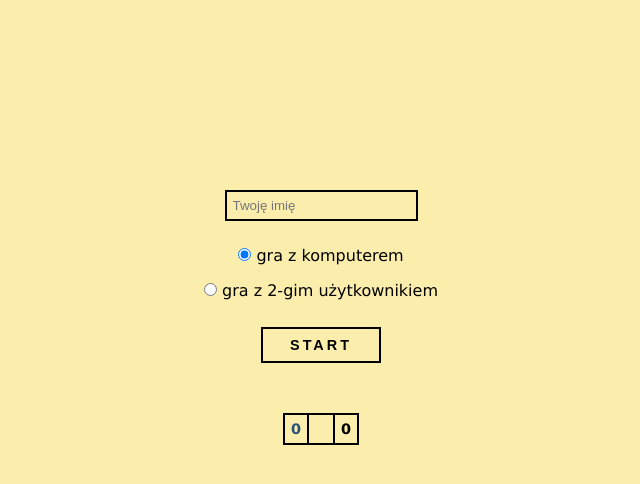
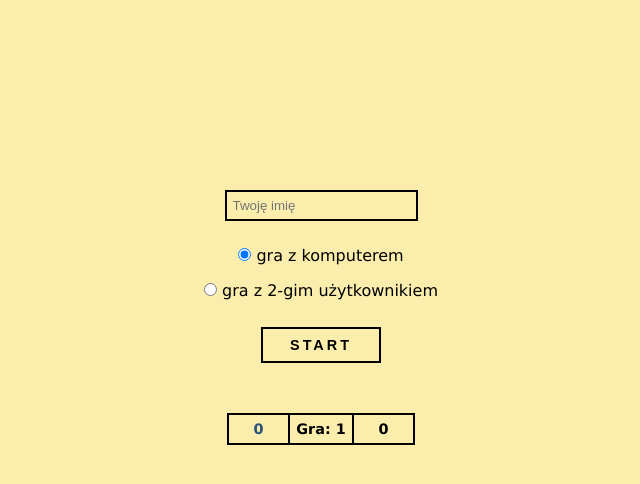
Before and after one commit to tomi0505/TicTacToe, a website built with webpack: page src/index.html in a window 1280 px wide. Both pictures are taken after a click on the button "START". Shown: the whole page, without its empty margins (319-959 px from the left). Built offline with nearby package versions, Linux system fonts and the light colour scheme.

Commit message:
updateWinnerPlayers test works

```diff
--- a/src/index.html
+++ b/src/index.html
@@ -43,6 +43,10 @@
 			<section class="game-results-panel-b game-results-panel-b--hidden">
 				<div class="game-results-panel-b__container">
 					<span class="game-results-panel-b__player-1 user-1-h">0</span>
+					<span class="game-results-panel-b__game-counter-container">
+						Gra:
+						<span class="game-results-panel-b__game-counter">1</span>
+					</span>
 					<span class="game-results-panel-b__player-2">0</span>
 				</div>
 			</section>
--- a/src/js/AI.js
+++ b/src/js/AI.js
@@ -36,6 +36,7 @@ class AI extends Player {
         this.checkUnactiveArea(this, activeArea);
 
         if(this.doIWin()) {
+          this.winner = true;
           this.showWinnerModal();
           return;
         } else if(!this.gameOverWithoutWinner()) {
--- a/src/js/App.js
+++ b/src/js/App.js
@@ -13,10 +13,26 @@ class App {
 		this.player2NameInput = document.getElementById('player2NameInput');
 		this.startGameBtn = document.querySelector('.start-game-btn-b');
 		this.gameResultsPanelEl = document.querySelector('.game-results-panel-b');
+    this.gameCounterEl = document.querySelector('.game-results-panel-b__game-counter');
+    this.gameResultsPanelPlayer1El = document.querySelector('.game-results-panel-b__player-1');
+    this.gameResultsPanelPlayer2El = document.querySelector('.game-results-panel-b__player-2');
 		this.startGameAgainBtn = document.querySelector('.start-new-game-again-btn-b');
     this.gameWinnerModalEl = document.querySelector('.modal-b');
 		this.startGameBtnHandler();
 	}
+
+	updateWinnerPlayers() {
+    const player1GameWinners = this.games.filter(game => {
+      return game.player1.winner === true;
+    });
+
+    const player2GameWinners = this.games.filter(game => {
+      return game.player2.winner === true;
+    });
+
+    console.log('player1GameWinners: ', player1GameWinners.length);
+    console.log('player2GameWinners: ', player2GameWinners.length);
+  }
 
   clearGameAreaEl() {
     const gameAreaEl = document.querySelector('.game-area-b');
@@ -58,6 +74,9 @@ class App {
 	}
 
 	startGame() {
+    console.log('this.games: ', this.games);
+    this.gameCounterEl.textContent = this.games.length + 1;
+    this.updateWinnerPlayers();
     this.gameWinnerModalEl.classList.add('modal-b--hidden');
     this.clearGameAreaEl();
 
--- a/src/js/Player.js
+++ b/src/js/Player.js
@@ -17,6 +17,7 @@ class Player {
     };
     this.nextMove = false;
     this.currentPlayer = this;
+    this.winner = false;
     this.gameAreaEl = document.querySelector('.game-area-b');
     this.currentPlayerMovingEl = document.querySelector('.current-player-moving-b__name');
     this.gameWinnerModalEl = document.querySelector('.modal-b');
@@ -84,6 +85,7 @@ class Player {
           this.gameOverWithoutWinner();
 
           if(this.doIWin()) {
+            this.winner = true;
             this.showWinnerModal();
             return;
           } else if(!this.gameOverWithoutWinner()) {
@@ -102,6 +104,7 @@ class Player {
           this.checkUnactiveArea(this.currentPlayer, activeArea);
 
           if(this.doIWin()) {
+            this.winner = true;
             this.showWinnerModal();
             return;
           } else if(!this.gameOverWithoutWinner()) {
--- a/src/scss/style.scss
+++ b/src/scss/style.scss
@@ -124,8 +124,13 @@
   &__container {
     display: inline-grid;
     grid-template-columns: 1fr 1fr 1fr;
+    align-items: center;
     font-weight: bold;
     border: 2px solid $black;
+  }
+
+  &__game-counter-container {
+    padding: 6px;
   }
 
   &__player-1,
```
